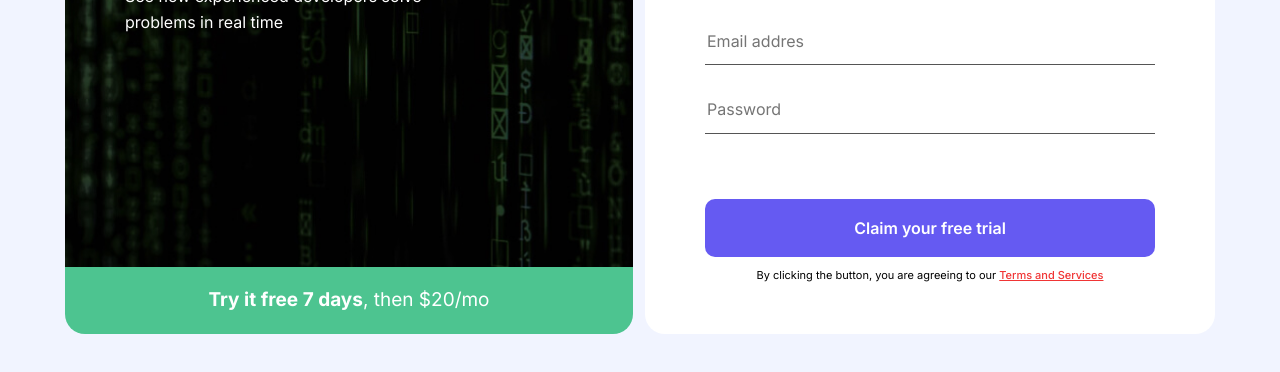
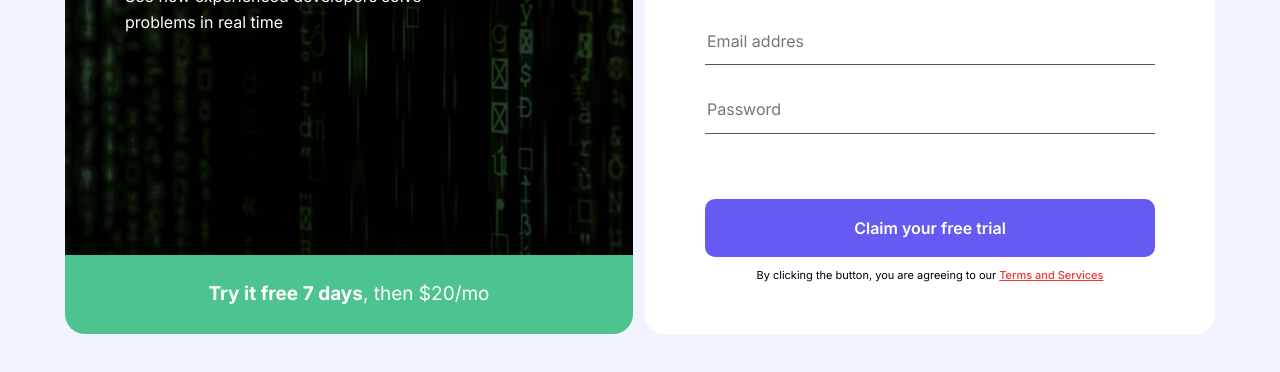
Before and after one commit to IocaIhost/Intro-form, a plain HTML site: page index.html in a window 1280 px wide. Shown: the part 404-776 px from the top of the page. Drawn offline with Linux system fonts and the light colour scheme.

Commit message:
Fix some tags and styles

```diff
--- a/css/style.css
+++ b/css/style.css
@@ -114,7 +114,7 @@ img{
 }
 
 .hero-bottom {
-    padding: 30px auto;
+    padding: 25px;
     background-color: var(--green);
     text-align: center;
     font-size: 19px;
@@ -183,6 +183,7 @@ img{
     line-height: 15px;
     text-align: center;
 }
+
 .signup-form-notice-link {
     font-weight: 500;
     color: var(--red)
--- a/index.html
+++ b/index.html
@@ -19,6 +19,7 @@
 <div class="main-content">
     <div class="container">
         <div class="intro-page">
+
             <!-- HERO -->
             <div class="hero">
                 <div class="hero-main">
@@ -30,12 +31,7 @@
                         See how experienced developers solve <br> problems in real time
                     </p>
                 </div>
-
-                <div class="hero-bottom">
-                    <p class="hero-bottom-text">
-                        <strong>Try it free 7 days</strong>, then $20/mo
-                    </p>
-                </div>
+                <div class="hero-bottom"><strong>Try it free 7 days</strong>, then $20/mo</div>
             </div>
 
             <!-- Registration form -->
```
